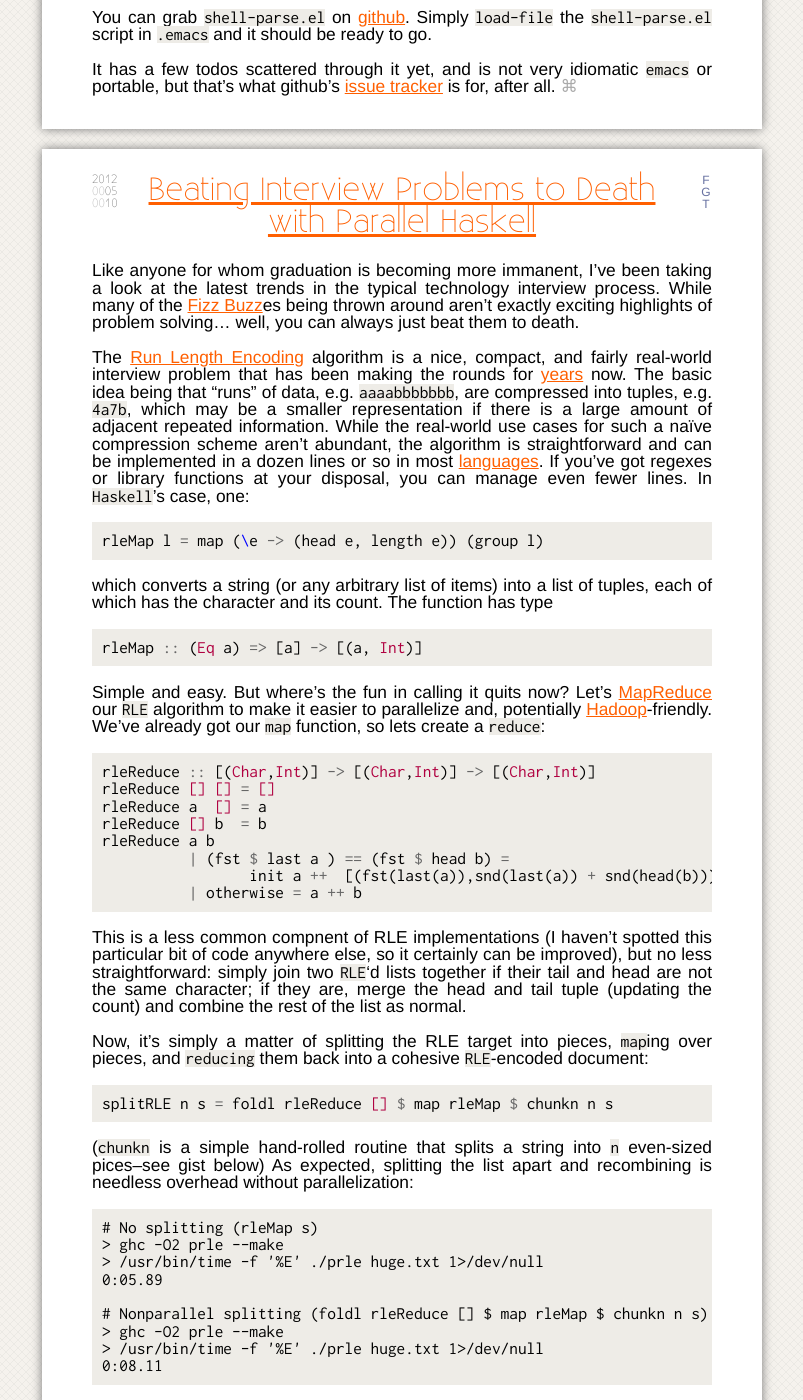
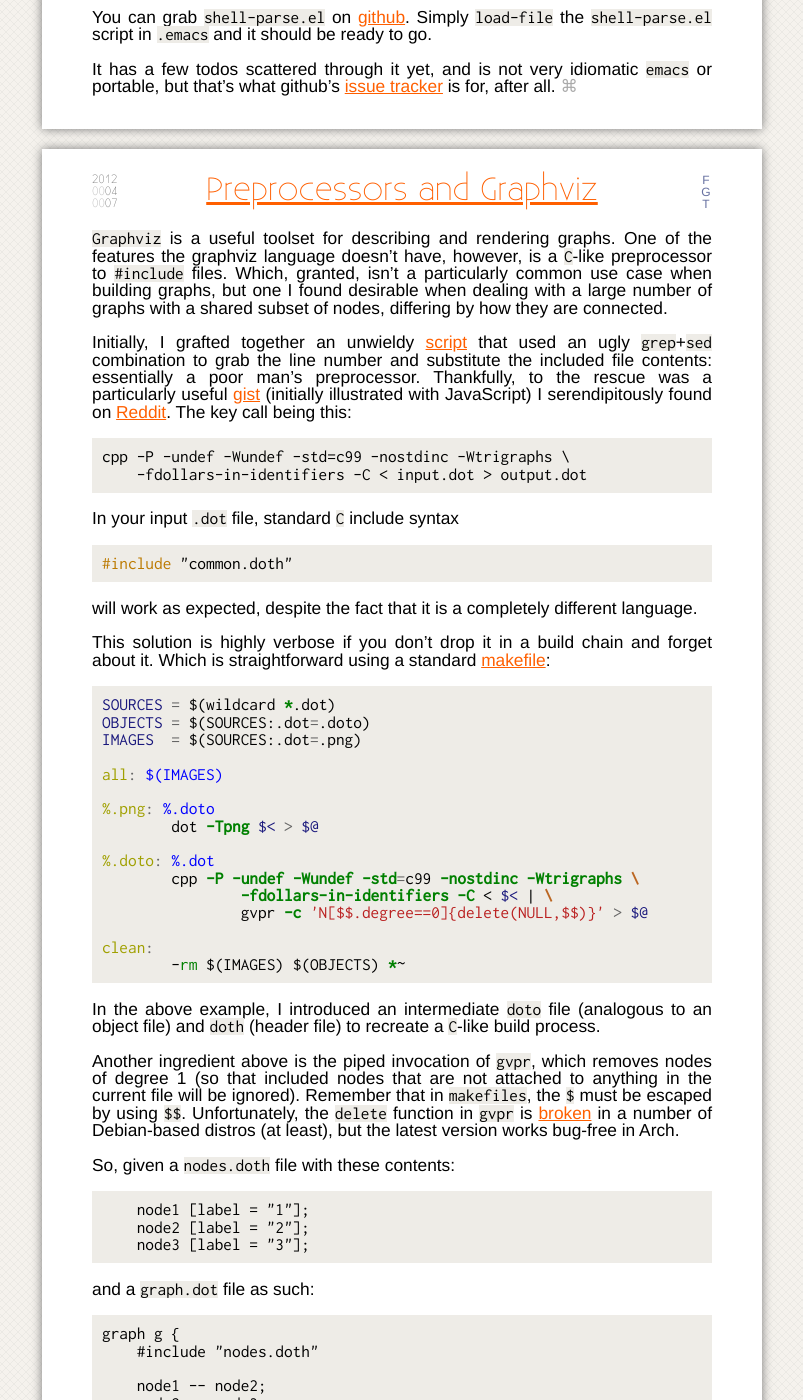
Before and after one commit to malloc47/malloc47.github.com, a Jekyll site: the page built from index.html, in a window 1280 px wide and 1400 px high, scrolled down 1320 px. Shown: the whole window, without its empty margins (238-1041 px from the left). Built offline with Jekyll 4.4.1, drawn with Linux system fonts in a browser that asks for light colours; some web fonts are replaced; the list of posts is cut into pages by our own code; some of the changed text lies outside the part shown.

Commit message:
updated with "correct" date, though still unpublished

```diff
--- a/_posts/2012-05-10-beating-interview-problems-to-death-with-parallel-haskell.md
+++ b/_posts/2012-07-08-beating-interview-problems-to-death-with-parallel-haskell.md
@@ -1,8 +1,8 @@
 ---
 layout: post
 title: Beating Interview Problems to Death with Parallel Haskell
-date: 2012-05-10 00:00:00
-published: true
+date: 2012-07-08 00:00:00
+published: false
 ---
 
 Like anyone for whom graduation is becoming more immanent, I've been
```
